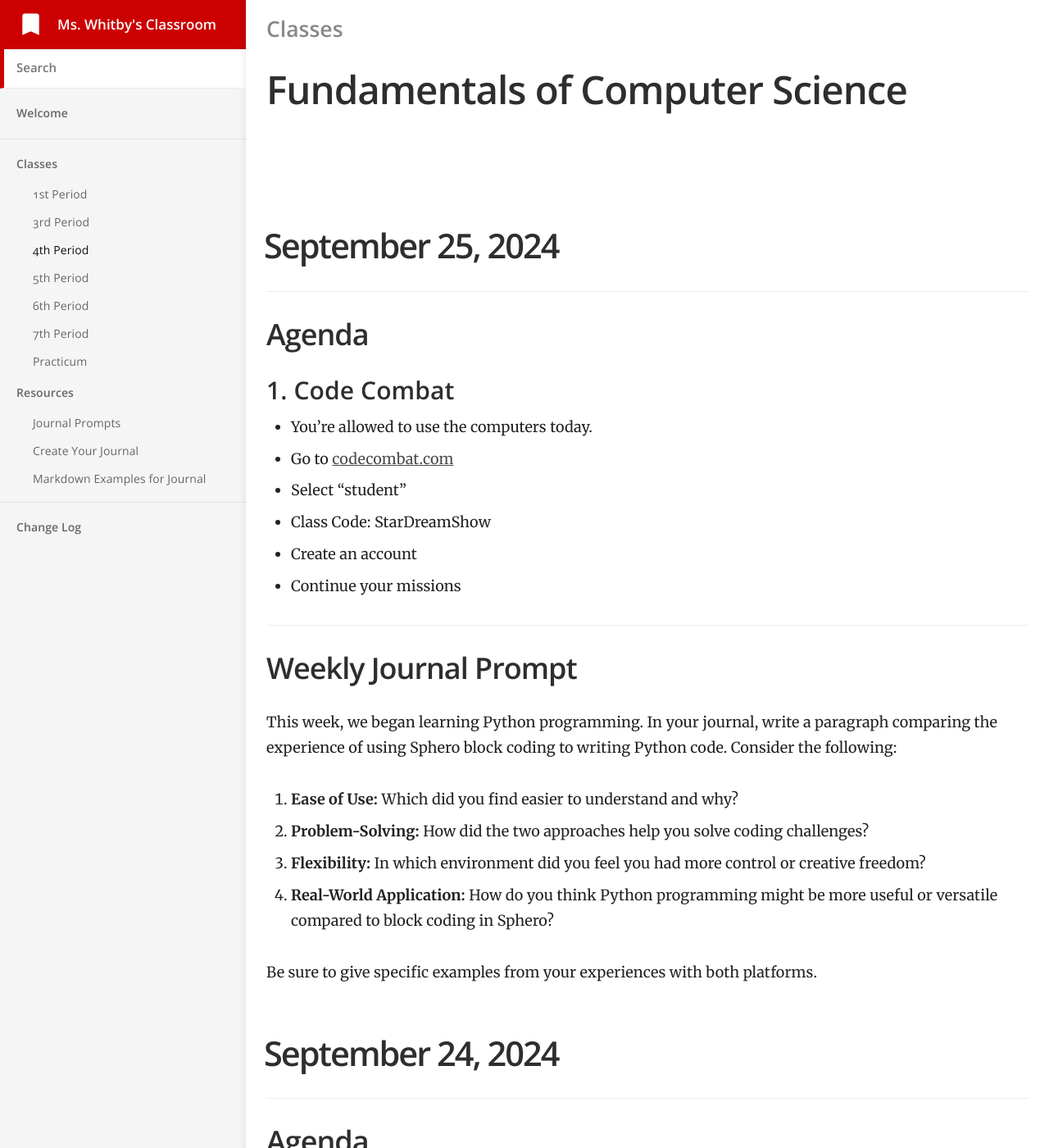
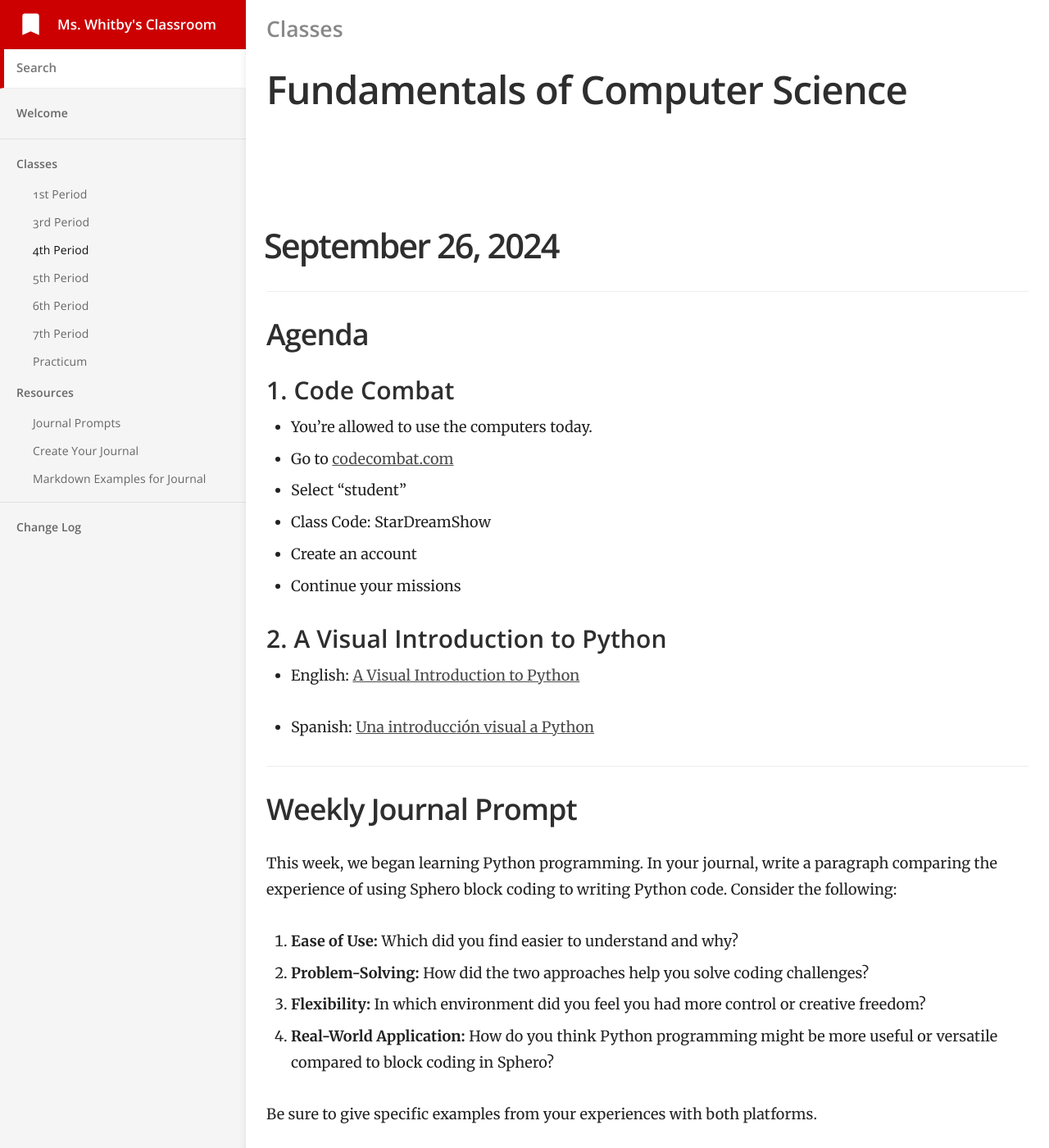
Before and after one commit to mswhitby/classroom, a Jekyll site: the page built from _docs/classes/4th.md, in a window 1280 px wide and 1400 px high. Shown: the whole window at 82% size. Built offline with Jekyll 4.4.1, drawn with Linux system fonts in a browser that asks for light colours.

Commit message:
Update lessons

```diff
--- a/_docs/classes/4th.md
+++ b/_docs/classes/4th.md
@@ -4,6 +4,36 @@ subtitle: Fundamentals of Computer Science
 category: Classes
 order: 3
 ---
+
+# September 26, 2024
+
+## Agenda
+
+### 1. Code Combat
+
+- You're allowed to use the computers today.
+- Go to [codecombat.com](https://codecombat.com)
+- Select "student"
+- Class Code: StarDreamShow
+- Create an account
+- Continue your missions
+
+### 2. A Visual Introduction to Python
+
+- English: [A Visual Introduction to Python](https://hourofpython.trinket.io/a-visual-introduction-to-python#/welcome/an-hour-of-code)
+
+- Spanish: [Una introducción visual a Python](https://hourofpython.com/una-introduccion-visual-a-python/index.html)
+
+## Weekly Journal Prompt
+
+This week, we began learning Python programming. In your journal, write a paragraph comparing the experience of using Sphero block coding to writing Python code. Consider the following:
+
+1. **Ease of Use:** Which did you find easier to understand and why?
+2. **Problem-Solving:** How did the two approaches help you solve coding challenges?
+3. **Flexibility:** In which environment did you feel you had more control or creative freedom?
+4. **Real-World Application:** How do you think Python programming might be more useful or versatile compared to block coding in Sphero?
+
+Be sure to give specific examples from your experiences with both platforms.
 
 # September 25, 2024
 
```
